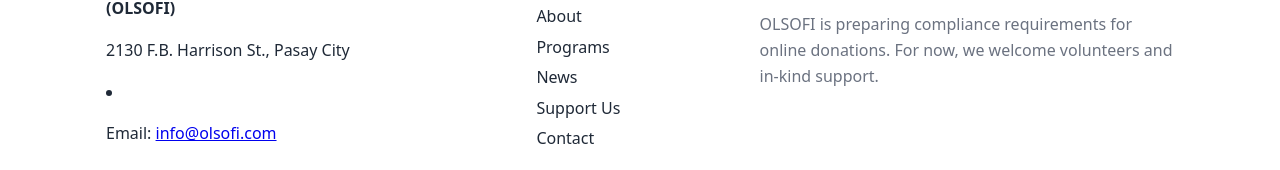
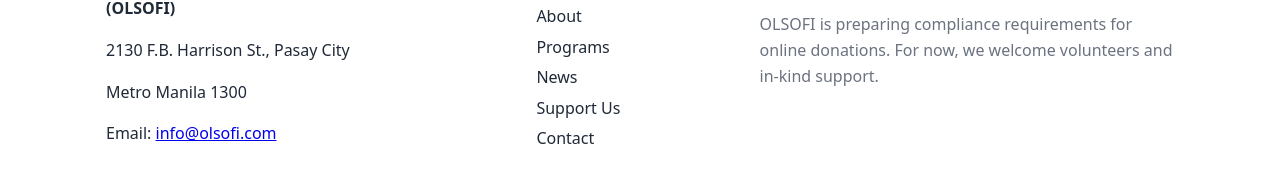
Before and after one commit to ToeKneeToo/static-site, a plain HTML site: page about.html in a window 1280 px wide. Shown: the part 841-1011 px from the top of the page. Drawn offline with Linux system fonts and the light colour scheme.

Commit message:
Update about.html

```diff
--- a/about.html
+++ b/about.html
@@ -71,7 +71,7 @@
       <div>
         <div class="footer-brand">Our Lady of Sorrows Outreach Foundation, Inc. (OLSOFI)</div>
         <p>2130 F.B. Harrison St., Pasay City</p>
-        <li><a Metro Manila 1300 </a></li>
+        <p> Metro Manila 1300 </p>
         <p>Email: <a href="mailto:info@olsofi.com">info@olsofi.com</a></p>
       </div>
       <div>
```
